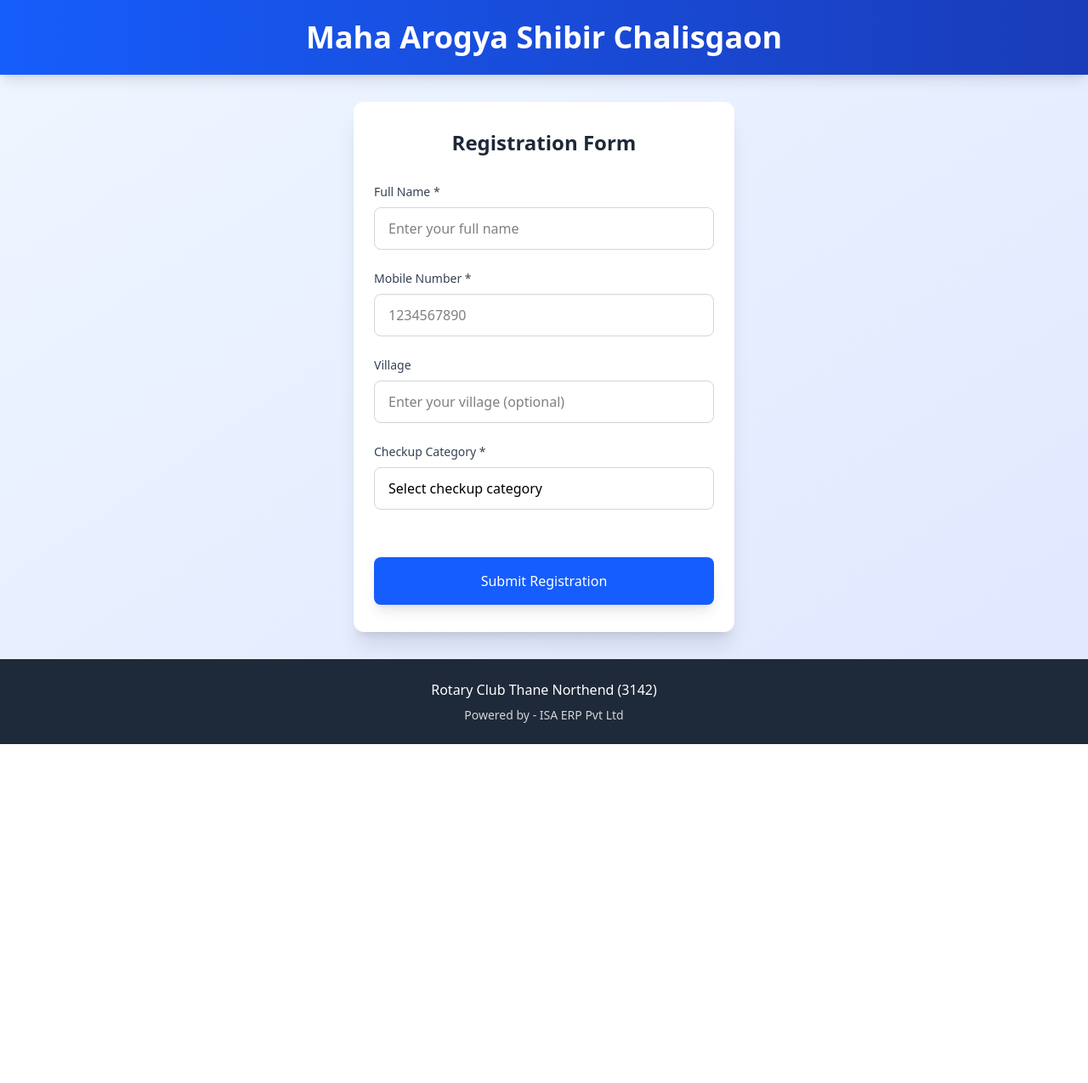
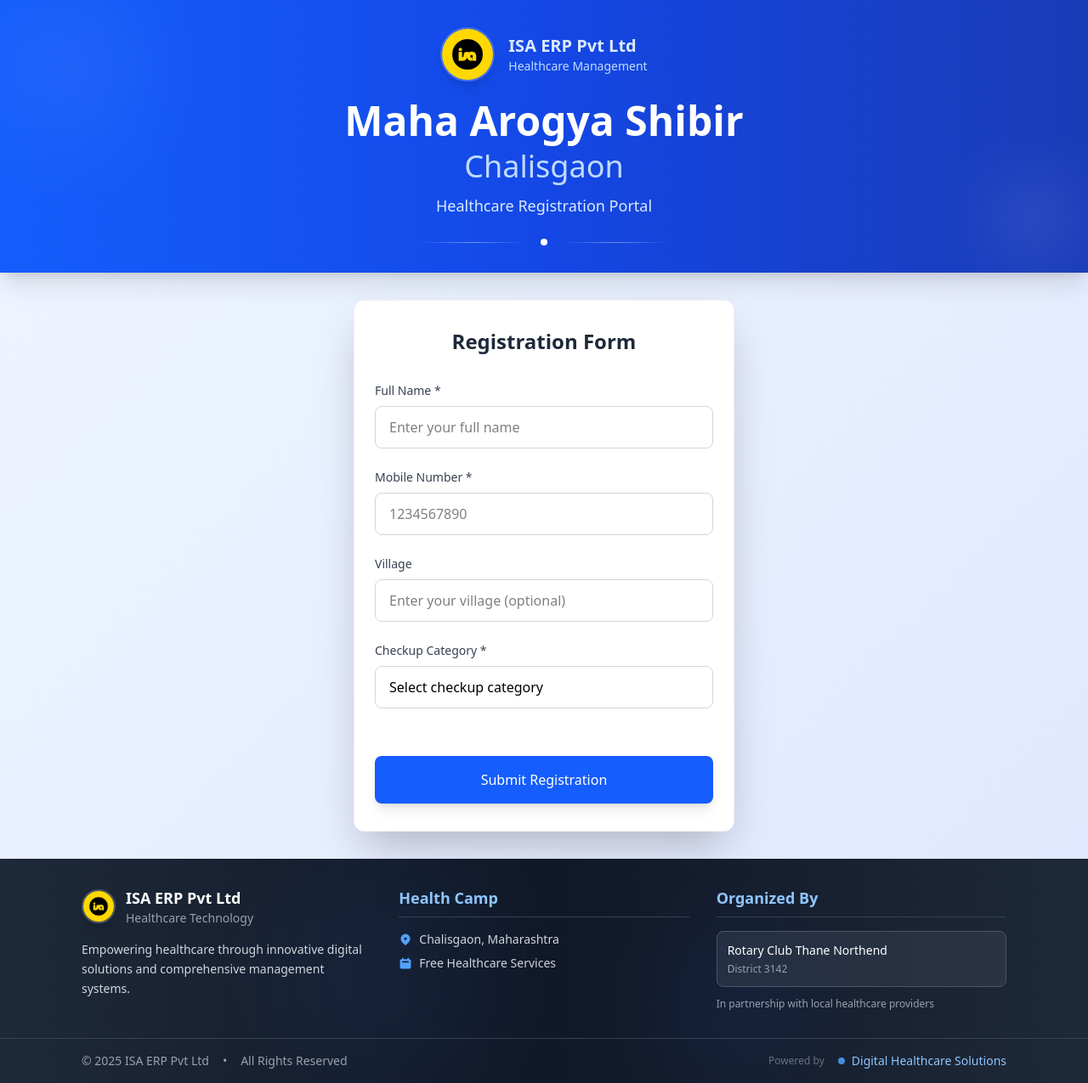
Before and after one commit to sameershrikhande-isa/isa-erp-pvt-ltd-maha-arogya-shibir-chalisgaon-form, a React (Vite) app: page / in a window 1280 px wide. Shown: the whole page at 85% size. Before the commit the page ends 876 px from the top, so only its background shows below. Built offline with nearby package versions, Linux system fonts and the light colour scheme.

Commit message:
add sample design - 1

```diff
--- a/src/components/ContactForm.jsx
+++ b/src/components/ContactForm.jsx
@@ -2,6 +2,8 @@
 import { zodResolver } from '@hookform/resolvers/zod'
 import { z } from 'zod'
 import { useState } from 'react'
+import Header from './Header'
+import Footer from './Footer'
 
 const formSchema = z.object({
   fullName: z.string().min(2, 'Full name must be at least 2 characters'),
@@ -97,18 +99,12 @@
       )}
 
       {/* Header */}
-      <header className="bg-gradient-to-r from-blue-600 to-blue-800 text-white shadow-lg">
-        <div className="max-w-4xl mx-auto px-4 py-6 sm:px-6 lg:px-8">
-          <h1 className="text-2xl sm:text-3xl lg:text-4xl font-bold text-center">
-            Maha Arogya Shibir Chalisgaon
-          </h1>
-        </div>
-      </header>
+      <Header />
 
       {/* Main Content */}
       <main className="flex-1 py-8 px-4 sm:px-6 lg:px-8">
         <div className="max-w-md mx-auto">
-          <div className="bg-white rounded-xl shadow-xl overflow-hidden">
+          <div className="bg-white rounded-xl shadow-2xl overflow-hidden border border-gray-100">
             {/* Form Section */}
             <div className="px-6 py-8">
               <h2 className="text-xl sm:text-2xl font-semibold mb-8 text-gray-800 text-center">
@@ -204,18 +200,7 @@
       </main>
 
       {/* Footer */}
-      <footer className="bg-gray-800 text-white">
-        <div className="max-w-4xl mx-auto px-4 py-6 sm:px-6 lg:px-8">
-          <div className="text-center">
-            <p className="text-sm sm:text-base mb-2 font-medium">
-              Rotary Club Thane Northend (3142)
-            </p>
-            <p className="text-xs sm:text-sm text-gray-300">
-              Powered by - ISA ERP Pvt Ltd
-            </p>
-          </div>
-        </div>
-      </footer>
+      <Footer />
     </div>
   )
 }
--- /dev/null
+++ b/src/components/Footer.jsx
@@ -0,0 +1,103 @@
+const Footer = () => {
+  const currentYear = new Date().getFullYear()
+
+  return (
+    <footer className="bg-gradient-to-r from-gray-800 via-gray-900 to-gray-800 text-white relative overflow-hidden">
+      {/* Background Pattern */}
+      <div className="absolute inset-0 opacity-5">
+        <div className="absolute top-0 left-1/4 w-64 h-64 bg-blue-500 rounded-full blur-3xl"></div>
+        <div className="absolute bottom-0 right-1/4 w-48 h-48 bg-blue-600 rounded-full blur-2xl"></div>
+      </div>
+
+      <div className="relative">
+        {/* Main Footer Content */}
+        <div className="max-w-6xl mx-auto px-4 py-8 sm:px-6 lg:px-8">
+          <div className="grid grid-cols-1 md:grid-cols-3 gap-8 text-center md:text-left">
+
+            {/* Organization Info */}
+            <div className="space-y-4">
+              <div className="flex items-center justify-center md:justify-start space-x-3">
+                <img
+                  src="/isa-logo-favicon.jpg"
+                  alt="ISA Logo"
+                  className="w-10 h-10 rounded-full shadow-lg border-2 border-gray-600"
+                />
+                <div>
+                  <h4 className="text-lg font-semibold text-white">ISA ERP Pvt Ltd</h4>
+                  <p className="text-sm text-gray-400">Healthcare Technology</p>
+                </div>
+              </div>
+              <p className="text-gray-300 text-sm leading-relaxed">
+                Empowering healthcare through innovative digital solutions and comprehensive management systems.
+              </p>
+            </div>
+
+            {/* Event Info */}
+            <div className="space-y-4">
+              <h4 className="text-lg font-semibold text-blue-300 border-b border-gray-700 pb-2">
+                Health Camp
+              </h4>
+              <div className="space-y-2 text-sm text-gray-300">
+                <p className="flex items-center justify-center md:justify-start">
+                  <svg className="w-4 h-4 mr-2 text-blue-400" fill="currentColor" viewBox="0 0 20 20">
+                    <path fillRule="evenodd" d="M5.05 4.05a7 7 0 119.9 9.9L10 18.9l-4.95-4.95a7 7 0 010-9.9zM10 11a2 2 0 100-4 2 2 0 000 4z" clipRule="evenodd" />
+                  </svg>
+                  Chalisgaon, Maharashtra
+                </p>
+                <p className="flex items-center justify-center md:justify-start">
+                  <svg className="w-4 h-4 mr-2 text-blue-400" fill="currentColor" viewBox="0 0 20 20">
+                    <path fillRule="evenodd" d="M6 2a1 1 0 00-1 1v1H4a2 2 0 00-2 2v10a2 2 0 002 2h12a2 2 0 002-2V6a2 2 0 00-2-2h-1V3a1 1 0 10-2 0v1H7V3a1 1 0 00-1-1zm0 5a1 1 0 000 2h8a1 1 0 100-2H6z" clipRule="evenodd" />
+                  </svg>
+                  Free Healthcare Services
+                </p>
+              </div>
+            </div>
+
+            {/* Partner Info */}
+            <div className="space-y-4">
+              <h4 className="text-lg font-semibold text-blue-300 border-b border-gray-700 pb-2">
+                Organized By
+              </h4>
+              <div className="space-y-3">
+                <div className="bg-gray-700/50 rounded-lg p-3 border border-gray-600">
+                  <p className="font-medium text-white text-sm">
+                    Rotary Club Thane Northend
+                  </p>
+                  <p className="text-xs text-gray-400 mt-1">
+                    District 3142
+                  </p>
+                </div>
+                <p className="text-xs text-gray-400">
+                  In partnership with local healthcare providers
+                </p>
+              </div>
+            </div>
+          </div>
+        </div>
+
+        {/* Bottom Bar */}
+        <div className="border-t border-gray-700">
+          <div className="max-w-6xl mx-auto px-4 py-4 sm:px-6 lg:px-8">
+            <div className="flex flex-col sm:flex-row items-center justify-between space-y-2 sm:space-y-0">
+              <div className="flex items-center space-x-4 text-sm text-gray-400">
+                <p>© {currentYear} ISA ERP Pvt Ltd</p>
+                <span className="hidden sm:inline">•</span>
+                <p className="hidden sm:inline">All Rights Reserved</p>
+              </div>
+
+              <div className="flex items-center space-x-4">
+                <span className="text-xs text-gray-500">Powered by</span>
+                <div className="flex items-center space-x-2">
+                  <div className="w-2 h-2 bg-blue-400 rounded-full animate-pulse"></div>
+                  <span className="text-sm font-medium text-blue-300">Digital Healthcare Solutions</span>
+                </div>
+              </div>
+            </div>
+          </div>
+        </div>
+      </div>
+    </footer>
+  )
+}
+
+export default Footer
--- /dev/null
+++ b/src/components/Header.jsx
@@ -0,0 +1,55 @@
+const Header = () => {
+  return (
+    <header className="bg-gradient-to-r from-blue-600 via-blue-700 to-blue-800 text-white shadow-xl relative overflow-hidden">
+      {/* Background Pattern */}
+      <div className="absolute inset-0 bg-gradient-to-r from-blue-600/20 via-transparent to-blue-800/20"></div>
+      <div className="absolute inset-0 opacity-10">
+        <div className="absolute top-4 left-4 w-32 h-32 bg-white rounded-full blur-3xl"></div>
+        <div className="absolute bottom-4 right-4 w-24 h-24 bg-white rounded-full blur-2xl"></div>
+      </div>
+
+      <div className="relative max-w-6xl mx-auto px-4 py-8 sm:px-6 lg:px-8">
+        <div className="text-center space-y-3">
+          {/* Logo and Organization */}
+          <div className="flex items-center justify-center space-x-4 mb-4">
+            <img
+              src="/isa-logo-favicon.jpg"
+              alt="ISA Logo"
+              className="w-12 h-12 sm:w-16 sm:h-16 rounded-full shadow-lg border-2 border-white/20"
+            />
+            <div className="text-left">
+              <h3 className="text-lg sm:text-xl font-semibold text-blue-100">
+                ISA ERP Pvt Ltd
+              </h3>
+              <p className="text-sm text-blue-200">Healthcare Management</p>
+            </div>
+          </div>
+
+          {/* Main Title */}
+          <h1 className="text-2xl sm:text-3xl lg:text-4xl xl:text-5xl font-bold leading-tight">
+            <span className="block">Maha Arogya Shibir</span>
+            <span className="block text-blue-200 text-xl sm:text-2xl lg:text-3xl xl:text-4xl font-medium mt-1">
+              Chalisgaon
+            </span>
+          </h1>
+
+          {/* Subtitle */}
+          <p className="text-blue-100 text-sm sm:text-base lg:text-lg max-w-2xl mx-auto leading-relaxed">
+            Healthcare Registration Portal
+          </p>
+
+          {/* Decorative Line */}
+          <div className="flex items-center justify-center mt-6">
+            <div className="h-px bg-gradient-to-r from-transparent via-white/40 to-transparent w-32"></div>
+            <div className="mx-4">
+              <div className="w-2 h-2 bg-white rounded-full"></div>
+            </div>
+            <div className="h-px bg-gradient-to-r from-transparent via-white/40 to-transparent w-32"></div>
+          </div>
+        </div>
+      </div>
+    </header>
+  )
+}
+
+export default Header
```
